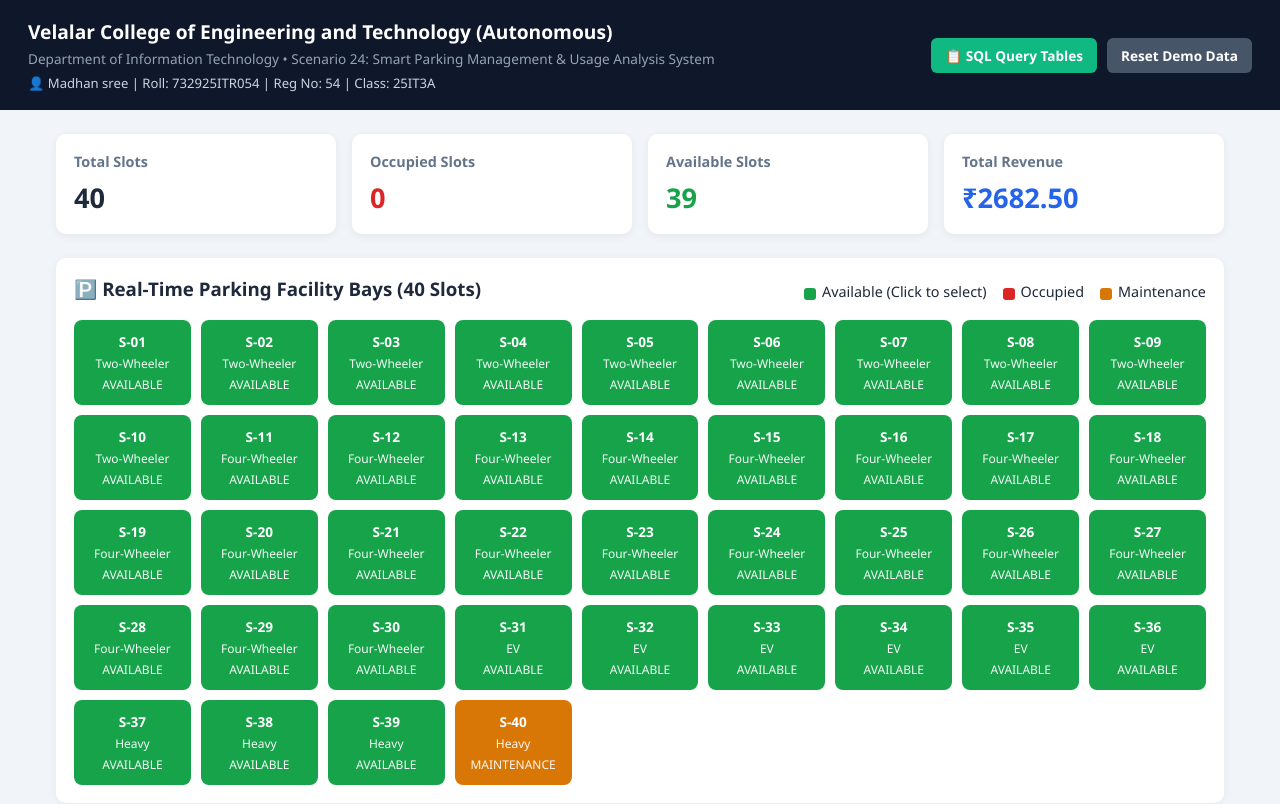
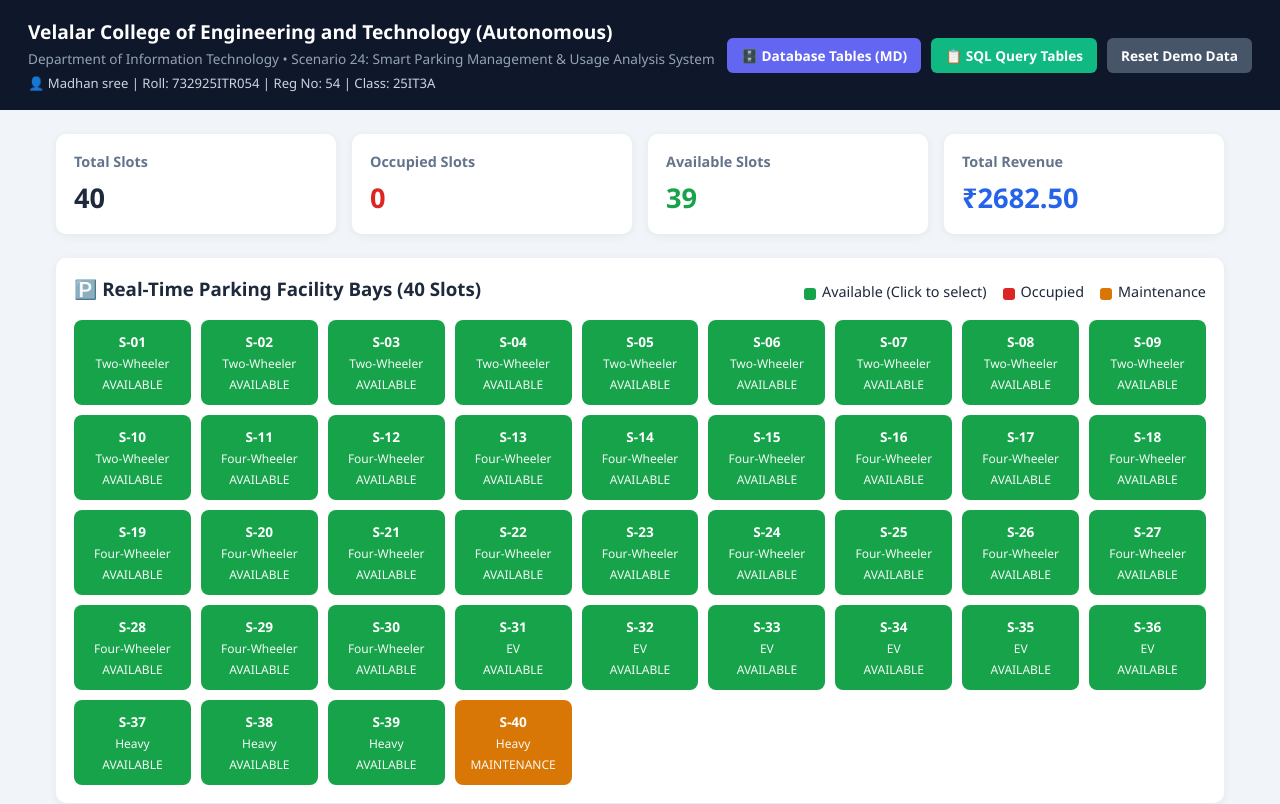
Before and after one commit to madhansree808-sudo/parking-system, a plain HTML site: page web/index.html in a window 1280 px wide. Shown: the top 804 px of the page. Drawn offline with nearby package versions, Linux system fonts and the light colour scheme.

Commit message:
docs: add comprehensive database tables reference with live records and queries

```diff
--- a/web/index.html
+++ b/web/index.html
@@ -56,7 +56,8 @@
     <p>Department of Information Technology • Scenario 24: Smart Parking Management &amp; Usage Analysis System</p>
     <div class="student-info">👤 Madhan sree | Roll: 732925ITR054 | Reg No: 54 | Class: 25IT3A</div>
   </div>
-  <div style="display: flex; gap: 10px; align-items: center;">
+  <div style="display: flex; gap: 10px; align-items: center; flex-wrap: wrap;">
+    <a href="../DATABASE_TABLES.md" style="background: #6366f1; color: #fff; text-decoration: none; padding: 8px 14px; border-radius: 6px; font-weight: 600; font-size: 0.85rem; display: inline-block;">🗄️ Database Tables (MD)</a>
     <a href="sql_queries.html" style="background: #10b981; color: #fff; text-decoration: none; padding: 8px 14px; border-radius: 6px; font-weight: 600; font-size: 0.85rem; display: inline-block;">📋 SQL Query Tables</a>
     <button class="reset-btn" onclick="resetSystem()">Reset Demo Data</button>
   </div>
```
Also changed, not shown: index.html (+2 -1 lines), 3 other files.
